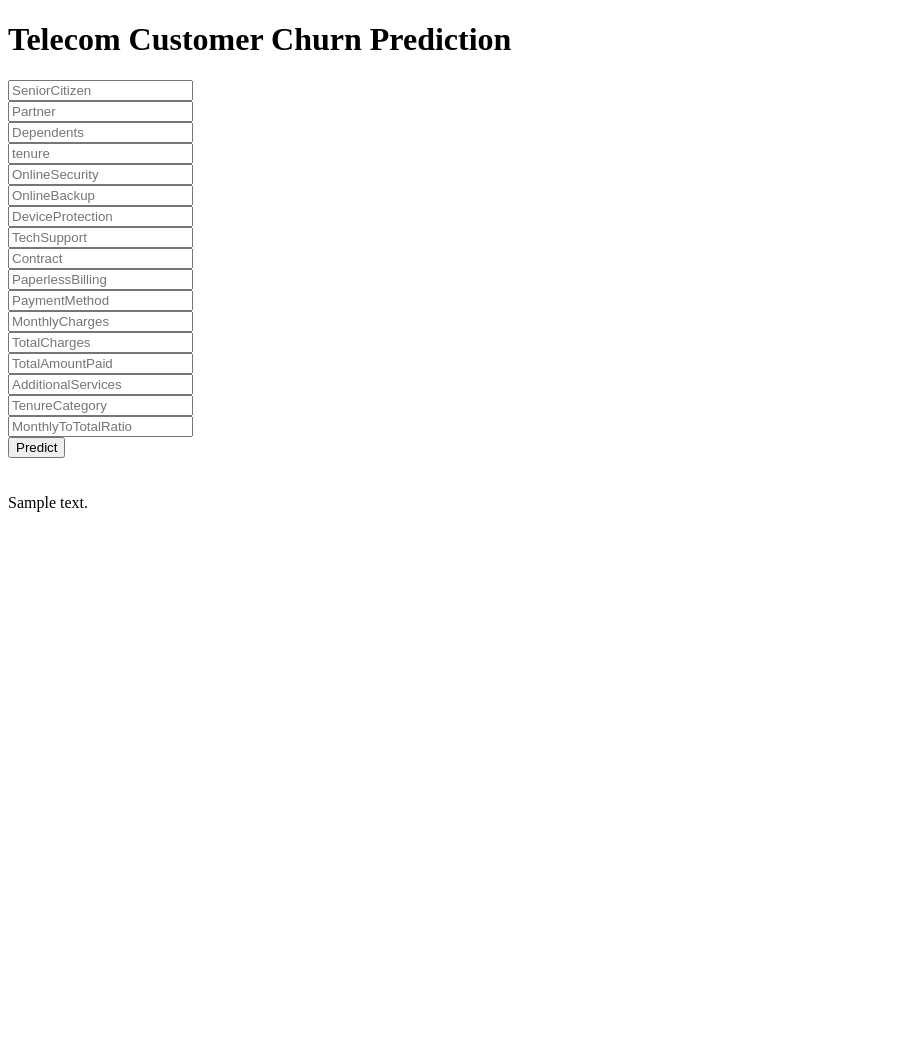
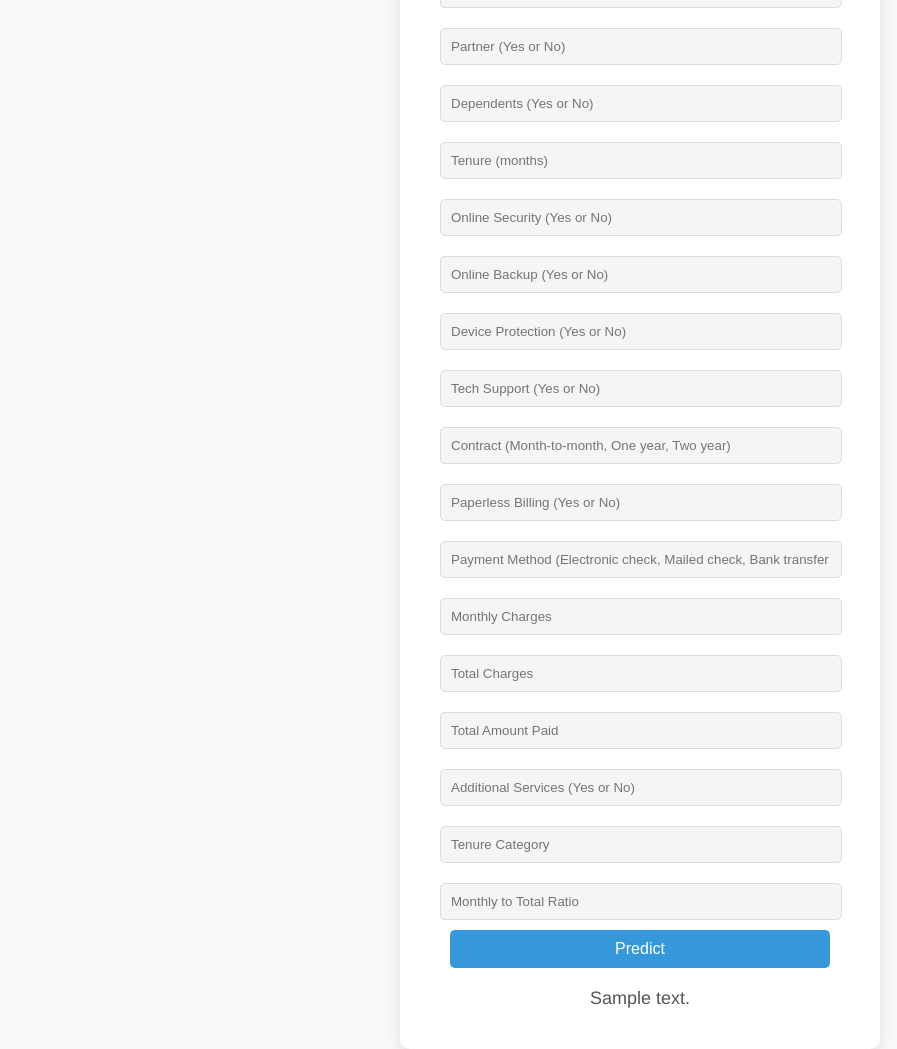
Before and after one commit to akshitha2903/CustomerChurn, a Flask app: template templates/home.html in a window 1280 px wide. Shown: the whole page, without its empty margins (0-897 px from the left). Before the commit the page ends 512 px from the top, so only its background shows below. Run offline with Flask 3, Linux system fonts and the light colour scheme; the template is opened without the code that fills it: most values are stand-ins (such as "Sample title", 1, 10 or a date in 2020); parts of the project's set-up code (start-up, migrations or seed data) failed here and were passed over.

Commit message:
changes in home.html

```diff
--- a/templates/home.html
+++ b/templates/home.html
@@ -8,42 +8,103 @@
     <link href='https://fonts.googleapis.com/css?family=Arimo' rel='stylesheet' type='text/css'>
     <link href='https://fonts.googleapis.com/css?family=Hind:300' rel='stylesheet' type='text/css'>
     <link href='https://fonts.googleapis.com/css?family=Open+Sans+Condensed:300' rel='stylesheet' type='text/css'>
+
+    <style>
+        body {
+            font-family: 'Arimo', sans-serif;
+            background-color: #f9f9f9;
+            margin: 0;
+            padding: 0;
+            display: flex;
+            justify-content: center;
+            align-items: center;
+            height: 100vh;
+        }
+
+        .login {
+            background: #fff;
+            padding: 40px;
+            border-radius: 10px;
+            box-shadow: 0 5px 15px rgba(0, 0, 0, 0.1);
+            width: 400px;
+            max-width: 90%;
+            text-align: center;
+        }
+
+        h1 {
+            font-family: 'Pacifico', cursive;
+            font-size: 36px;
+            margin-bottom: 20px;
+            color: #333;
+        }
+
+        input[type="text"] {
+            width: calc(100% - 20px);
+            padding: 10px;
+            margin: 10px 0;
+            border: none;
+            border-radius: 5px;
+            background-color: #f5f5f5;
+            border: 1px solid #ddd;
+            transition: border-color 0.3s ease;
+        }
+
+        input[type="text"]:focus {
+            border-color: #3498db;
+            outline: none;
+        }
+
+        button {
+            width: calc(100% - 20px);
+            padding: 10px;
+            background: #3498db;
+            border: none;
+            border-radius: 5px;
+            color: #fff;
+            font-size: 16px;
+            cursor: pointer;
+            transition: background-color 0.3s ease;
+        }
+
+        button:hover {
+            background: #2980b9;
+        }
+
+        .prediction-text {
+            margin-top: 20px;
+            font-size: 18px;
+            color: #555;
+        }
+    </style>
 </head>
 
 <body>
     <div class="login">
         <h1>Telecom Customer Churn Prediction</h1>
-
-        <!-- Main Input For Receiving Query to our ML -->
         <form action="{{ url_for('predict')}}" method="post">
-            <input type="text" name="SeniorCitizen" placeholder="SeniorCitizen" required="required" /><br>
-            <input type="text" name="Partner" placeholder="Partner" required="required" /><br>
-            <input type="text" name="Dependents" placeholder="Dependents" required="required" /><br>
-            <input type="text" name="tenure" placeholder="tenure" required="required" /><br>
-            <input type="text" name="OnlineSecurity" placeholder="OnlineSecurity" required="required" /><br>
-            <input type="text" name="OnlineBackup" placeholder="OnlineBackup" required="required" /><br>
-            <input type="text" name="DeviceProtection" placeholder="DeviceProtection" required="required" /><br>
-            <input type="text" name="TechSupport" placeholder="TechSupport" required="required" /><br>
-            <input type="text" name="Contract" placeholder="Contract" required="required" /><br>
-            <input type="text" name="PaperlessBilling" placeholder="PaperlessBilling" required="required" /><br>
-            <input type="text" name="PaymentMethod" placeholder="PaymentMethod" required="required" /><br>
-            <input type="text" name="MonthlyCharges" placeholder="MonthlyCharges" required="required" /><br>
-            <input type="text" name="TotalCharges" placeholder="TotalCharges" required="required" /><br>
-            <input type="text" name="TotalAmountPaid" placeholder="TotalAmountPaid" required="required" /><br>
-            <input type="text" name="AdditionalServices" placeholder="AdditionalServices" required="required" /><br>
-            <input type="text" name="TenureCategory" placeholder="TenureCategory" required="required" /><br>
-            <input type="text" name="MonthlyToTotalRatio" placeholder="MonthlyToTotalRatio" required="required" /><br>
-
-            <button type="submit" class="btn btn-primary btn-block btn-large">Predict</button>
+            <input type="text" name="SeniorCitizen" placeholder="Senior Citizen (0 or 1)" required="required" /><br>
+            <input type="text" name="Partner" placeholder="Partner (Yes or No)" required="required" /><br>
+            <input type="text" name="Dependents" placeholder="Dependents (Yes or No)" required="required" /><br>
+            <input type="text" name="tenure" placeholder="Tenure (months)" required="required" /><br>
+            <input type="text" name="OnlineSecurity" placeholder="Online Security (Yes or No)" required="required" /><br>
+            <input type="text" name="OnlineBackup" placeholder="Online Backup (Yes or No)" required="required" /><br>
+            <input type="text" name="DeviceProtection" placeholder="Device Protection (Yes or No)" required="required" /><br>
+            <input type="text" name="TechSupport" placeholder="Tech Support (Yes or No)" required="required" /><br>
+            <input type="text" name="Contract" placeholder="Contract (Month-to-month, One year, Two year)" required="required" /><br>
+            <input type="text" name="PaperlessBilling" placeholder="Paperless Billing (Yes or No)" required="required" /><br>
+            <input type="text" name="PaymentMethod" placeholder="Payment Method (Electronic check, Mailed check, Bank transfer (automatic), Credit card (automatic))" required="required" /><br>
+            <input type="text" name="MonthlyCharges" placeholder="Monthly Charges" required="required" /><br>
+            <input type="text" name="TotalCharges" placeholder="Total Charges" required="required" /><br>
+            <input type="text" name="TotalAmountPaid" placeholder="Total Amount Paid" required="required" /><br>
+            <input type="text" name="AdditionalServices" placeholder="Additional Services (Yes or No)" required="required" /><br>
+            <input type="text" name="TenureCategory" placeholder="Tenure Category" required="required" /><br>
+            <input type="text" name="MonthlyToTotalRatio" placeholder="Monthly to Total Ratio" required="required" /><br>
+            <button type="submit">Predict</button>
         </form>
-
-        <br>
-        <br>
-
-
+        <div class="prediction-text">
+            {{ prediction_text }}
+        </div>
     </div>
-    {{prediction_text}}
-
 </body>
 
 </html>
```
